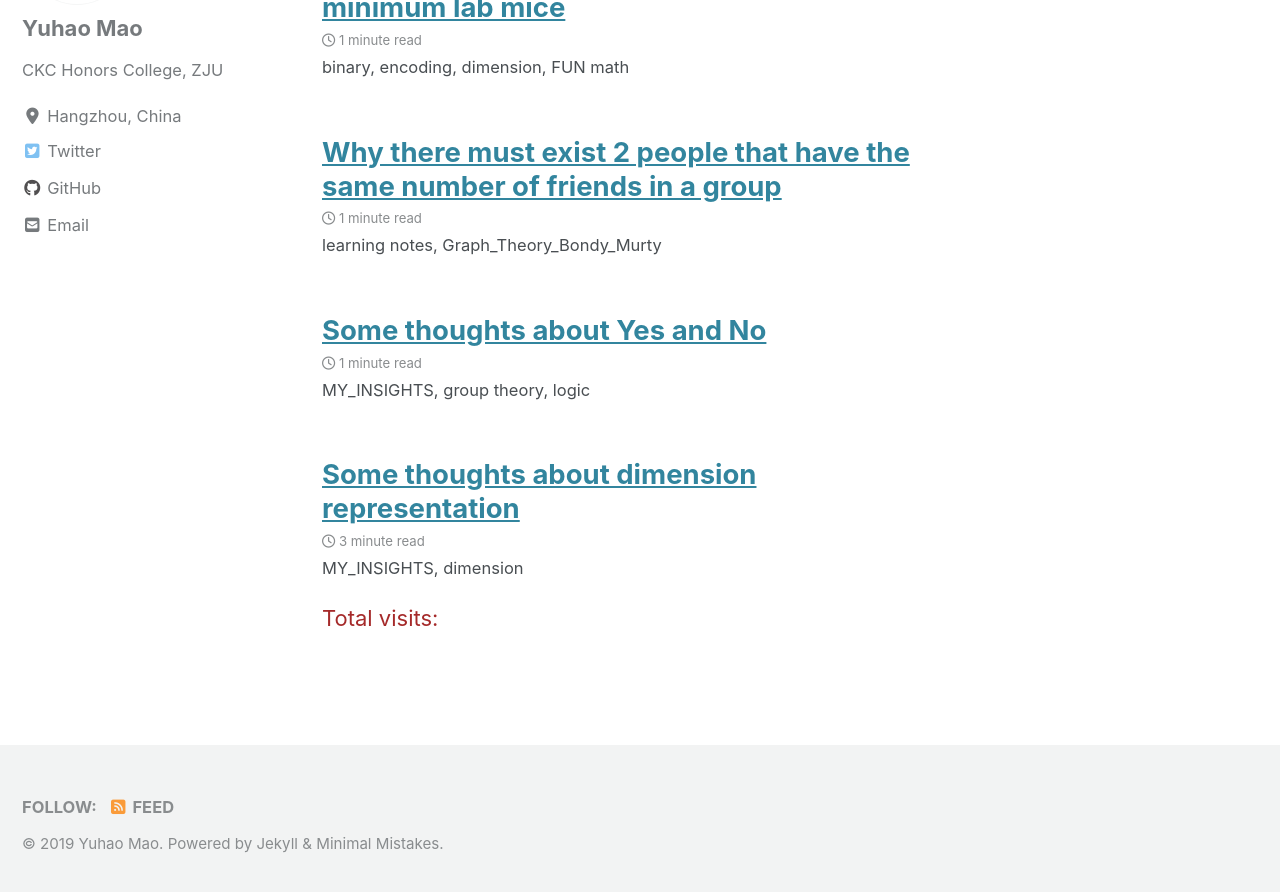
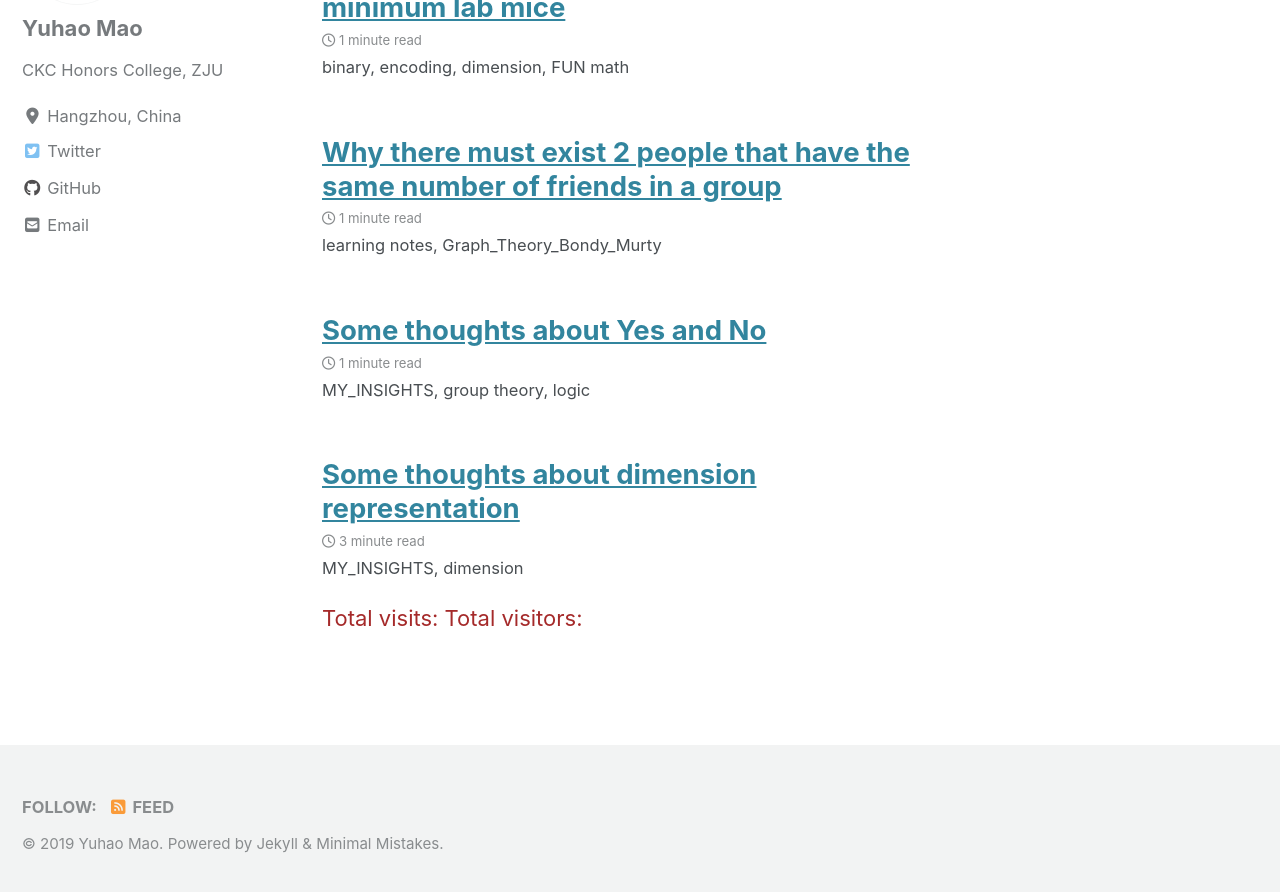
Before and after one commit to AlgebraLoveme/AlgebraLoveme.github.io, a Jekyll site: the page built from index.html, in a window 1280 px wide and 900 px high, scrolled down 647 px. Shown: the top 892 px of the window. Built offline with Jekyll 4.4.1, drawn with Linux system fonts in a browser that asks for light colours; cached includes are drawn as plain includes; nearby versions of some CDN libraries; the list of posts is cut into pages by our own code; comment, search, counter and statistics services are not loaded.

Commit message:
Update home.html

```diff
--- a/_layouts/home.html
+++ b/_layouts/home.html
@@ -14,3 +14,6 @@
 
 <script async src="//busuanzi.ibruce.info/busuanzi/2.3/busuanzi.pure.mini.js"></script>
 <span id="busuanzi_container_site_pv" style="align-content: center; color:brown; font: 200">Total visits: <span id="busuanzi_value_site_pv"></span></span>
+<span id="busuanzi_container_site_uv" style="align-content: center; color:brown; font: 200">
+  Total visitors: <span id="busuanzi_value_site_uv"></span>
+</span>
```
